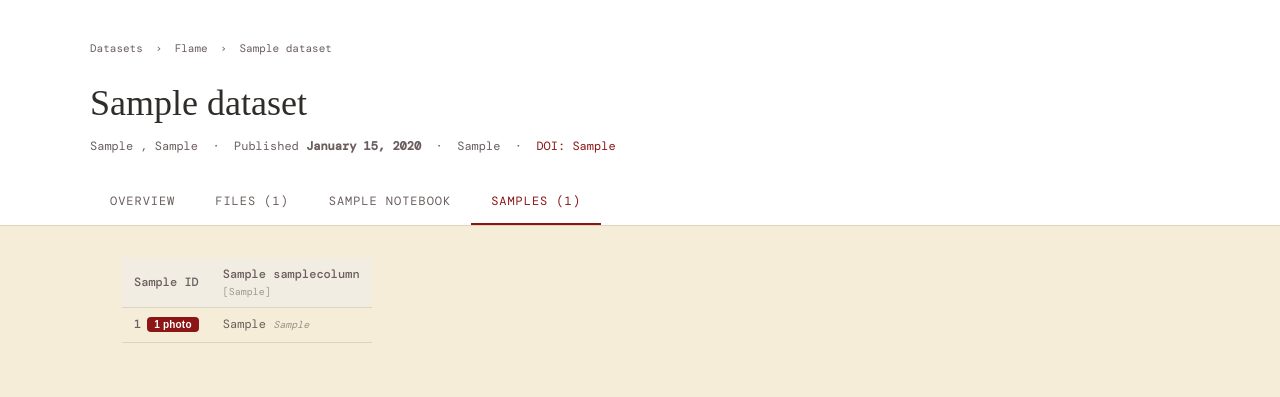
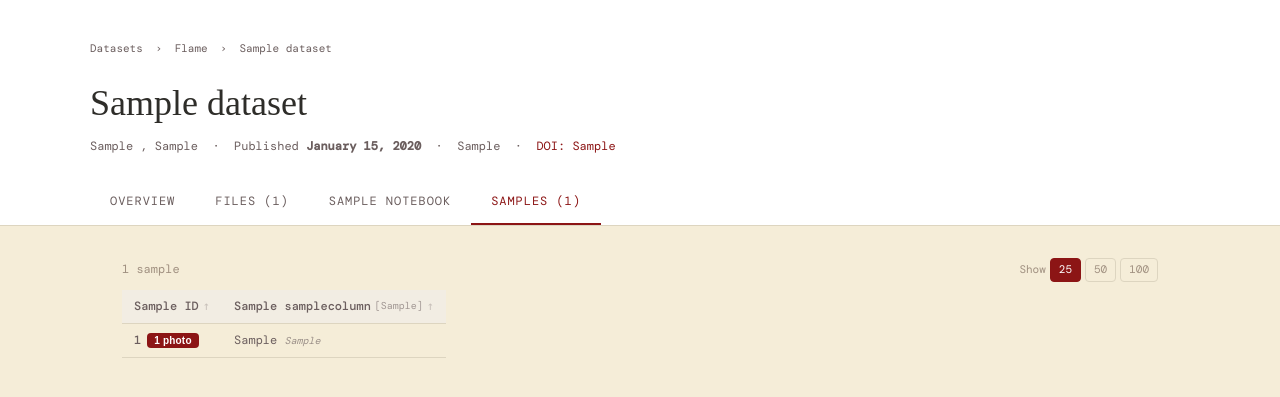
Before and after one commit to eisbell82/Django_Trial_Run_eisbell, a Django app: page /datasets/sample/ in a window 1280 px wide, after a click that opens the changed part. Shown: the part 56-453 px from the top of the page. Run offline with Django 5.2, Linux system fonts and the light colour scheme; tables that the repository leaves empty hold one stand-in row (values such as "Sample post"); some libraries are stand-ins or nearby versions; some web fonts are replaced.

Commit message:
Add sorting and 25/50/100 pagination to dataset samples tab
- Sort by any column (asc/desc) via clickable column headers with arrows
- Per-page selector (25/50/100) with active highlight
- Paginator with prev/next and page numbers
- Sorting uses numeric-aware sort key (same logic as global samples page)

Co-Authored-By: Claude Sonnet 4.6 <noreply@anthropic.com>

```diff
--- a/repository/templates/repository/detail.html
+++ b/repository/templates/repository/detail.html
@@ -304,6 +304,18 @@
 
       {% if sample_columns %}
 
+      <!-- Per-page + sample count -->
+      <div style="display:flex;align-items:center;gap:10px;margin-bottom:.5rem;flex-wrap:wrap">
+        <span style="font-size:12px;color:var(--text-dim)">{{ total_samples }} sample{{ total_samples|pluralize }}</span>
+        <div style="margin-left:auto;display:flex;gap:4px;align-items:center">
+          <span style="font-size:11px;color:var(--text-dim)">Show</span>
+          {% for n in page_sizes %}
+          <a href="?per_page={{ n }}&sort_col={{ sort_col }}&sort_dir={{ sort_dir }}"
+             style="font-size:11px;padding:2px 8px;border-radius:4px;border:1px solid var(--border);text-decoration:none;{% if per_page == n %}background:var(--accent);color:#fff;border-color:var(--accent){% else %}color:var(--text-dim){% endif %}">{{ n }}</a>
+          {% endfor %}
+        </div>
+      </div>
+
       {% if char_columns and data_columns %}
       <div style="display:flex;gap:0;margin-bottom:.75rem;border:1px solid var(--border);border-radius:6px;overflow:hidden;width:fit-content">
         <button id="toggle-char" type="button" onclick="setColumnGroup('characteristics')" style="padding:6px 16px;font-size:12px;border:none;cursor:pointer;background:var(--accent);color:#fff">Sample characteristics</button>
@@ -315,7 +327,11 @@
         <table class="sample-table">
           <thead>
             <tr>
-              <th>Sample ID</th>
+              <th>
+                <a href="?sort_col=sample_id&sort_dir={% if sort_col == 'sample_id' and sort_dir == 'asc' %}desc{% else %}asc{% endif %}&per_page={{ per_page }}" style="color:inherit;text-decoration:none;display:flex;align-items:center;gap:4px">
+                  Sample ID <span style="opacity:{% if sort_col == 'sample_id' %}1{% else %}.3{% endif %}">{% if sort_col == 'sample_id' and sort_dir == 'desc' %}↓{% else %}↑{% endif %}</span>
+                </a>
+              </th>
               {% for col in sample_columns %}
               <th data-group="{{ col.group }}">
                 {% if user.is_authenticated and user == dataset.uploaded_by or user.is_staff %}
@@ -364,8 +380,10 @@
                   </form>
                 </div>
                 {% else %}
-                {{ col.name }}
-                {% if col.unit %}<div style="font-size:10px;font-weight:normal;opacity:.6">[{{ col.unit }}]</div>{% endif %}
+                <a href="?sort_col={{ col.name|urlencode }}&sort_dir={% if sort_col == col.name and sort_dir == 'asc' %}desc{% else %}asc{% endif %}&per_page={{ per_page }}" style="color:inherit;text-decoration:none;display:flex;align-items:center;gap:4px;flex-wrap:wrap">
+                  {{ col.name }}{% if col.unit %} <span style="font-size:10px;opacity:.6;font-weight:normal">[{{ col.unit }}]</span>{% endif %}
+                  <span style="opacity:{% if sort_col == col.name %}1{% else %}.3{% endif %}">{% if sort_col == col.name and sort_dir == 'desc' %}↓{% else %}↑{% endif %}</span>
+                </a>
                 {% endif %}
               </th>
               {% endfor %}
@@ -423,6 +441,26 @@
           </tbody>
         </table>
       </div>
+      {% if page_obj.paginator.num_pages > 1 %}
+      <div style="display:flex;align-items:center;justify-content:center;gap:6px;margin-top:.75rem;flex-wrap:wrap">
+        {% if page_obj.has_previous %}
+        <a href="?page={{ page_obj.previous_page_number }}&per_page={{ per_page }}&sort_col={{ sort_col }}&sort_dir={{ sort_dir }}" style="font-size:11px;padding:3px 10px;border:1px solid var(--border);border-radius:4px;text-decoration:none;color:var(--text-dim)">‹ Prev</a>
+        {% endif %}
+        {% for num in page_obj.paginator.page_range %}
+          {% if num == page_obj.number %}
+          <span style="font-size:11px;padding:3px 10px;border-radius:4px;background:var(--accent);color:#fff">{{ num }}</span>
+          {% elif num == 1 or num == page_obj.paginator.num_pages or num >= page_obj.number|add:'-2' and num <= page_obj.number|add:'2' %}
+          <a href="?page={{ num }}&per_page={{ per_page }}&sort_col={{ sort_col }}&sort_dir={{ sort_dir }}" style="font-size:11px;padding:3px 10px;border:1px solid var(--border);border-radius:4px;text-decoration:none;color:var(--text-dim)">{{ num }}</a>
+          {% elif num == page_obj.number|add:'-3' or num == page_obj.number|add:'3' %}
+          <span style="font-size:11px;color:var(--text-dim)">…</span>
+          {% endif %}
+        {% endfor %}
+        {% if page_obj.has_next %}
+        <a href="?page={{ page_obj.next_page_number }}&per_page={{ per_page }}&sort_col={{ sort_col }}&sort_dir={{ sort_dir }}" style="font-size:11px;padding:3px 10px;border:1px solid var(--border);border-radius:4px;text-decoration:none;color:var(--text-dim)">Next ›</a>
+        {% endif %}
+      </div>
+      {% endif %}
+
       {% else %}
       <div class="info-block">
         <p class="muted">No columns defined yet.{% if user.is_authenticated and user == dataset.uploaded_by or user.is_staff %} Add a column above to start building your sample table.{% endif %}</p>
--- a/repository/views.py
+++ b/repository/views.py
@@ -113,13 +113,45 @@ def dataset_detail(request, slug):
         dataset.save(update_fields=["download_count"])
         return redirect("repository:detail", slug=slug)
 
+    sort_col  = request.GET.get("sort_col", "")
+    sort_dir  = request.GET.get("sort_dir", "asc")
+    try:
+        per_page = int(request.GET.get("per_page", 25))
+        if per_page not in (25, 50, 100):
+            per_page = 25
+    except ValueError:
+        per_page = 25
+    try:
+        page_num = int(request.GET.get("page", 1))
+    except ValueError:
+        page_num = 1
+
     columns = list(dataset.sample_columns.all())
-    samples = list(dataset.samples.prefetch_related("values", "photos").all())
-    # Build row data from prefetch cache — avoids N×M individual queries
-    for s in samples:
+    col_name_map = {col.name: col for col in columns}
+    all_samples = list(dataset.samples.prefetch_related("values", "photos").all())
+
+    # Build row data
+    for s in all_samples:
         val_map = {v.column_id: v.value for v in s.values.all()}
         s.row_with_cols = [(col, val_map.get(col.pk, "")) for col in columns]
         s.photos_list = list(s.photos.all())
+
+    # Sort
+    reverse = sort_dir == "desc"
+    if sort_col == "sample_id":
+        all_samples.sort(key=lambda s: _sort_key(s.sample_id), reverse=reverse)
+    elif sort_col in col_name_map:
+        col_obj = col_name_map[sort_col]
+        all_samples.sort(
+            key=lambda s: _sort_key(next((val for c, val in s.row_with_cols if c.pk == col_obj.pk), "")),
+            reverse=reverse,
+        )
+
+    # Paginate
+    from django.core.paginator import Paginator
+    paginator = Paginator(all_samples, per_page)
+    page_obj = paginator.get_page(page_num)
+    samples = list(page_obj)
 
     # Column names already used in other datasets of the same category (for suggestions)
     existing_col_names = list(
@@ -157,6 +189,12 @@ def dataset_detail(request, slug):
         "char_columns": char_columns,
         "data_columns": data_columns,
         "samples": samples,
+        "page_obj": page_obj,
+        "total_samples": paginator.count,
+        "per_page": per_page,
+        "sort_col": sort_col,
+        "sort_dir": sort_dir,
+        "page_sizes": [25, 50, 100],
         "suggested_column_names": existing_col_names,
     }
     return render(request, "repository/detail.html", context)
```
